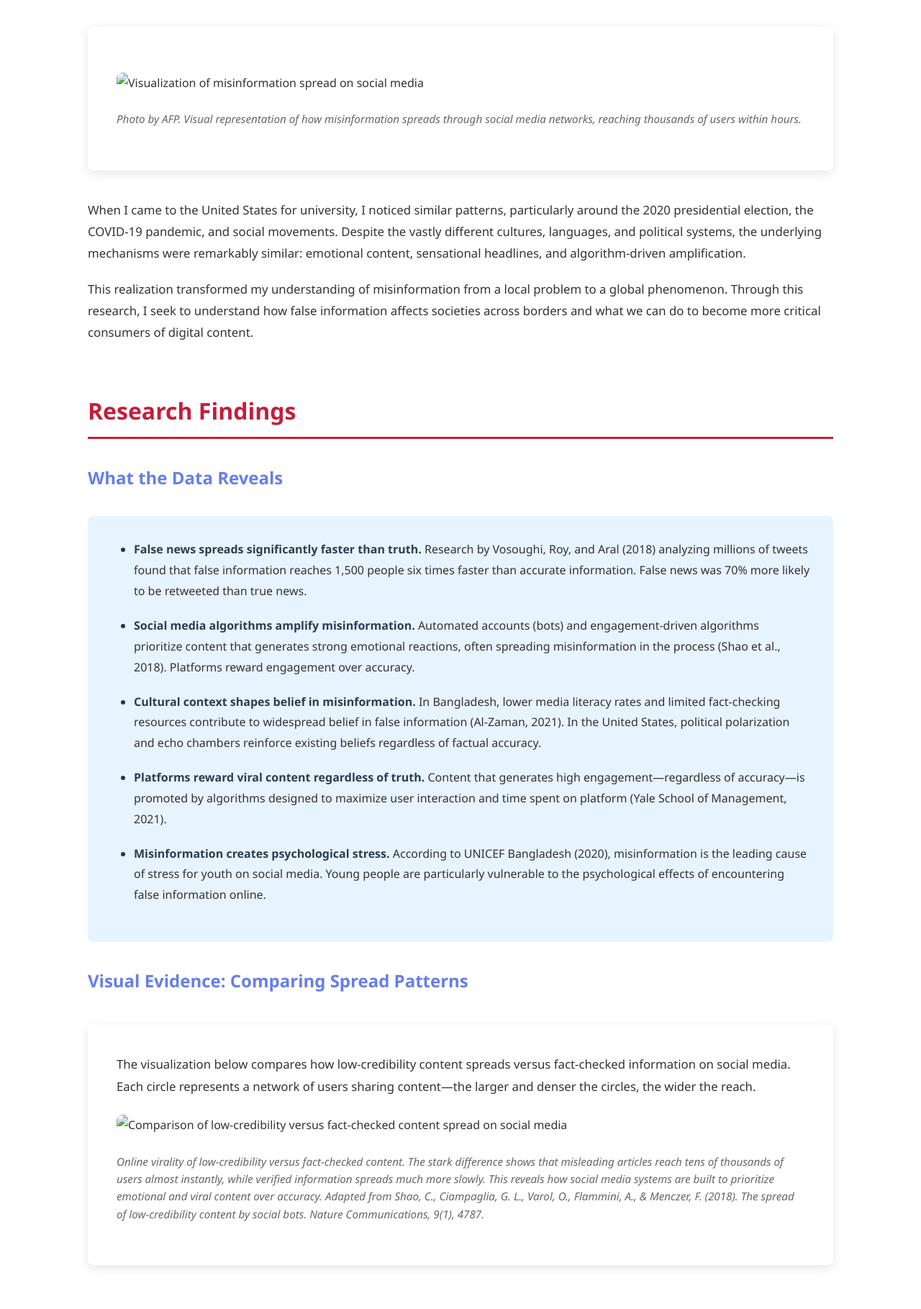
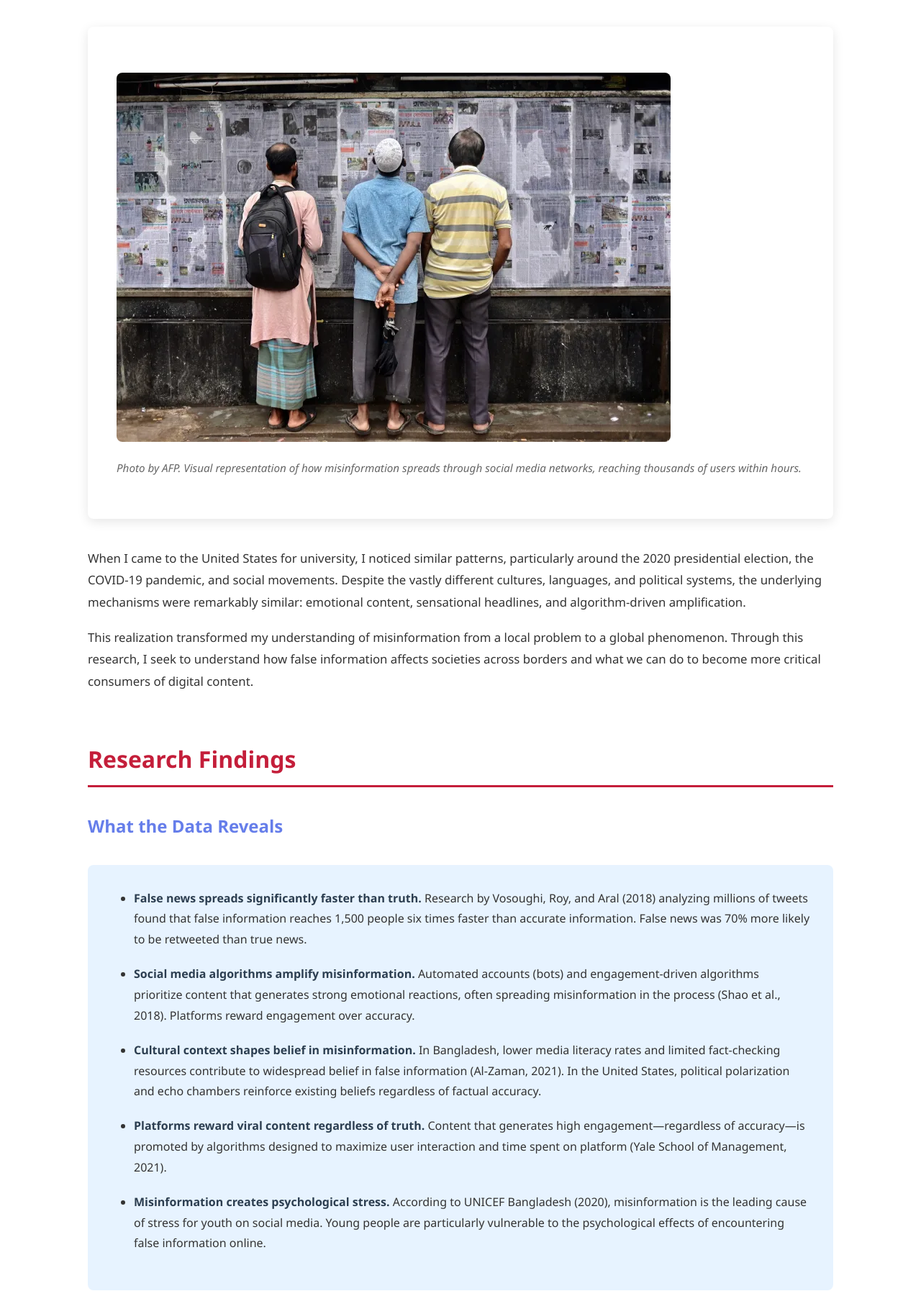
Before and after one commit to arifahmed2052/Personal-Website-, a plain HTML site: page dcp.html in a window 1280 px wide. Shown: the part 1054-2873 px from the top of the page at 72% size. Drawn offline with Linux system fonts and the light colour scheme.

Commit message:
Update dcp.html

```diff
--- a/dcp.html
+++ b/dcp.html
@@ -321,7 +321,7 @@
             <p>Growing up in Bangladesh, I witnessed firsthand how misinformation shaped what people believed. My parents and relatives would share viral posts on Facebook and videos on WhatsApp that appeared credible but were often false. These ranged from fabricated medical advice to edited political clips that spread rapidly through family group chats.</p>
 
             <div class="visual-container">
-                <img src="assets/img/misinformation-spread.jpg" alt="Visualization of misinformation spread on social media">
+                <img src="assets/img/misinformation-spread.webp" alt="Visualization of misinformation spread on social media">
                 <p class="caption">Photo by AFP. Visual representation of how misinformation spreads through social media networks, reaching thousands of users within hours.</p>
             </div>
 
@@ -352,7 +352,7 @@
             <h3>Visual Evidence: Comparing Spread Patterns</h3>
             <div class="visual-container">
                 <p>The visualization below compares how low-credibility content spreads versus fact-checked information on social media. Each circle represents a network of users sharing content—the larger and denser the circles, the wider the reach.</p>
-                <img src="assets/img/virality-comparison.jpg" alt="Comparison of low-credibility versus fact-checked content spread on social media">
+                <img src="assets/img/virality-comparison.png" alt="Comparison of low-credibility versus fact-checked content spread on social media">
                 <p class="caption">Online virality of low-credibility versus fact-checked content. The stark difference shows that misleading articles reach tens of thousands of users almost instantly, while verified information spreads much more slowly. This reveals how social media systems are built to prioritize emotional and viral content over accuracy. Adapted from Shao, C., Ciampaglia, G. L., Varol, O., Flammini, A., & Menczer, F. (2018). The spread of low-credibility content by social bots. <em>Nature Communications, 9</em>(1), 4787.</p>
             </div>
         </section>
@@ -376,7 +376,7 @@
                 <h3>Case Study: China's Influencer Regulation</h3>
 
                 <div class="visual-container" style="margin-top: 1.5rem;">
-                    <img src="assets/img/china-regulation.jpg" alt="Representation of government regulation of online content">
+                    <img src="assets/img/china-regulation.webp" alt="Representation of government regulation of online content">
                     <p class="caption">Photo by Dreamtime Stock Photos. Representation of government efforts to regulate online content and combat misinformation.</p>
                 </div>
 
```
